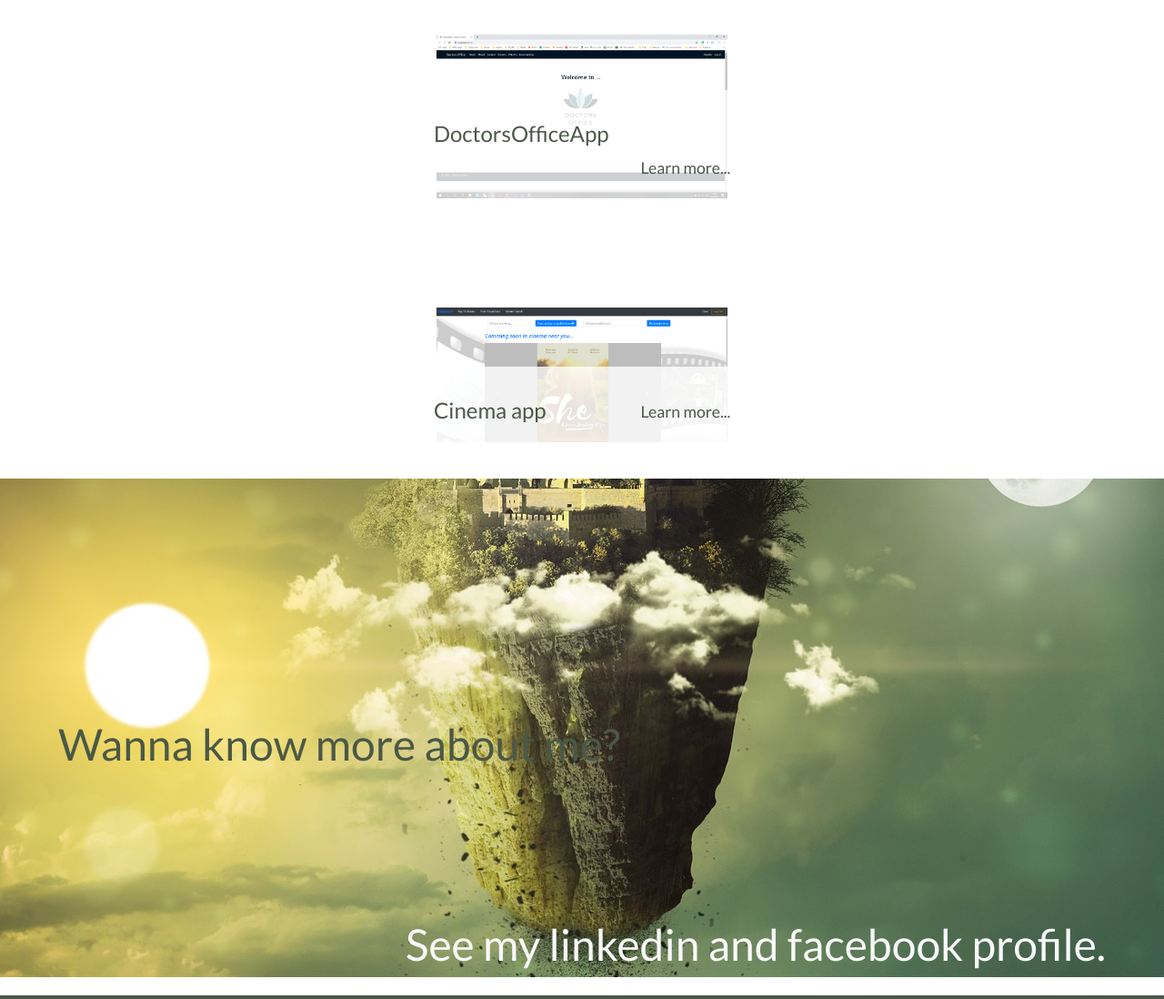
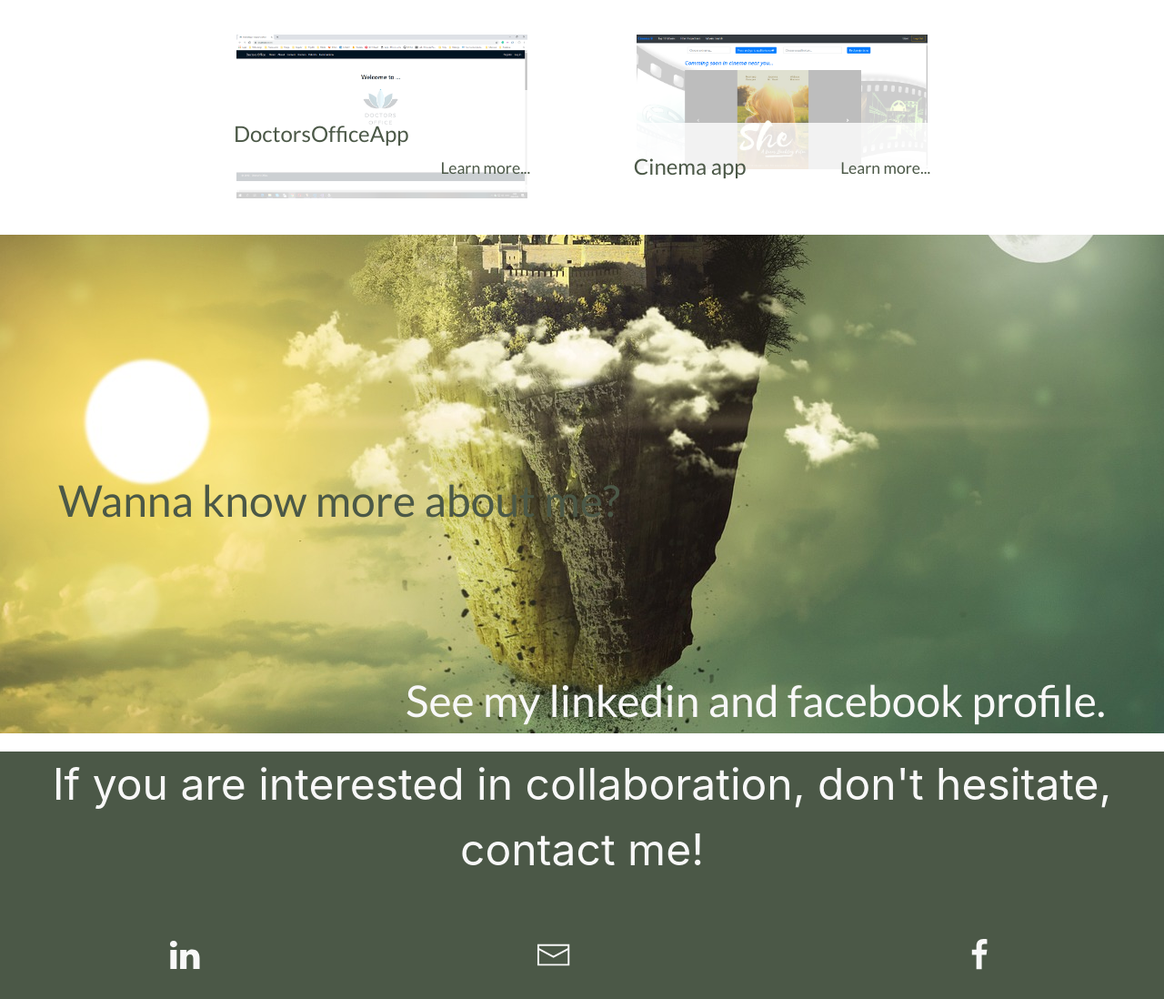
Before and after one commit to julkazr/julkazr.github.io, a plain HTML site: page index.html in a window 1280 px wide. Shown: the part 2604-3702 px from the top of the page at 91% size. Drawn offline with nearby package versions, Linux system fonts and the light colour scheme.

Commit message:
Changes in .net apps appearance

```diff
--- a/index.html
+++ b/index.html
@@ -182,15 +182,13 @@
                 </div>
             </div>
         </div>
-    </div>
-    <div class="uk-child-width-1-3@s uk-grid-match uk-flex-center" uk-grid>
         <div>
-            <div class="uk-card uk-card-hover@s uk-card-body boundary-align1">
+            <div class="uk-card uk-card-hover uk-card-body boundary-align2">
                 <img src="img/Cinema.png" alt="cinema app">
                 <div class="uk-overlay uk-overlay-default uk-position-bottom">
                     <p class="my-overlay">Cinema app<span class="uk-align-right card-span">Learn more...</span></p>
                 </div>
-                <div uk-drop="pos: bottom-justify; boundary: .boundary-align1; boundary-align: true dropbar: true; dropbar-mode: push">
+                <div uk-drop="pos: bottom-justify; boundary: .boundary-align2; boundary-align: true dropbar: true; dropbar-mode: push">
                     <div class="uk-card uk-card-body uk-card-default">
                         <p class="description-style">
                             The team of three of us was working on this project during the Winter Workshop for ASP.NET Core Web API
@@ -214,6 +212,7 @@
             </div>
         </div>
     </div>
+
     <!-- <div class="gallery-container">
         <div class="uk-position-relative uk-visible-toggle uk-light gallery-container" tabindex="-1" uk-slideshow="animation: fade">
 
```
